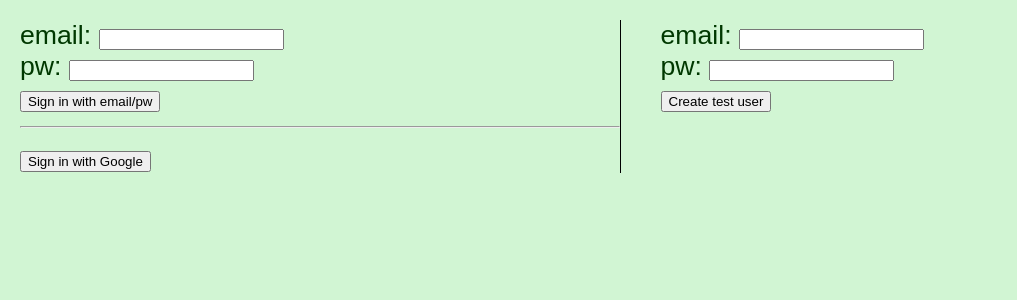
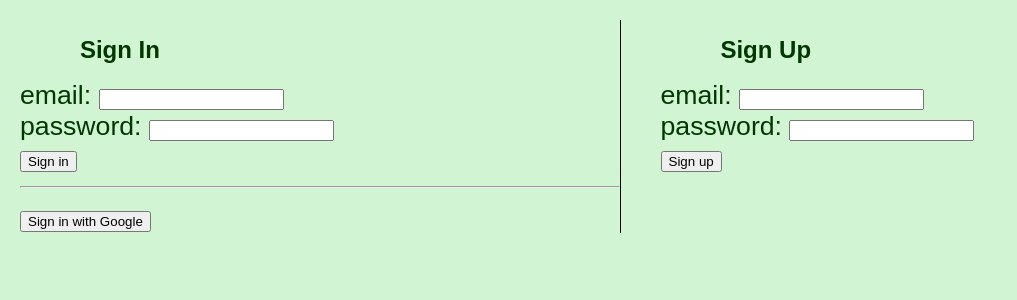
Before and after one commit to valentinavallalta/cs124-lab2, a React (Create React App) app: page / in a window 1280 px wide. Shown: the top 300 px of the page, without its empty margins (0-1017 px from the left). Built offline with nearby package versions, Linux system fonts and the light colour scheme; no server answers.

Commit message:
headers for SignInPage.js

```diff
--- a/src/SignInPage.js
+++ b/src/SignInPage.js
@@ -33,47 +33,12 @@ function SignInPage(props) {
 
     return (<div className={"login"}>
             <div className={"signIn"}>
-                {/*<h1> Sign In </h1>*/}
-                {/*{error1 && <p>"Error logging in: " {error1.message}</p>}*/}
-                {/*{error2 && <p>"Error logging in: " {error2.message}</p>}*/}
-                {/*<label htmlFor='email'>email: </label>*/}
-                {/*<br/>*/}
-                {/*<input type="text" id='email' value={email}*/}
-                {/*       onChange={e=>setEmail(e.target.value)}/>*/}
-                {/*<br/>*/}
-                {/*<label htmlFor='pw'>password: </label>*/}
-                {/*<br/>*/}
-                {/*<input type="text" id='pw' value={pw}*/}
-                {/*       onChange={e=>setPw(e.target.value)}/>*/}
-                {/*<br/>*/}
-                {/*<button onClick={() =>signInWithEmailAndPassword(email, pw)}>*/}
-                {/*    Sign in*/}
-                {/*</button>*/}
-
-                {/*<hr/>*/}
-                {/*<button onClick={() => signInWithGoogle()}>*/}
-                {/*    Sign in with Google*/}
-                {/*</button>*/}
+                <h1> Sign In </h1>
                 <SignIn auth={props.auth}/>
             </div>
 
             <div className={"signUp"}>
-                {/*<h1> Sign up </h1>*/}
-                {/*{signUperror && <p>"Error signing up: " {signUperror.message}</p>}*/}
-                {/*<label htmlFor='email'>email: </label>*/}
-                {/*<br/>*/}
-                {/*<input type="text" id='email' value={email}*/}
-                {/*       onChange={e=>setEmail(e.target.value)}/>*/}
-                {/*<br/>*/}
-                {/*<label htmlFor='pw'>password: </label>*/}
-                {/*<br/>*/}
-                {/*<input type="text" id='pw' value={pw}*/}
-                {/*       onChange={e=>setPw(e.target.value)}/>*/}
-                {/*<br/>*/}
-                {/*<button onClick={() =>*/}
-                {/*    createUserWithEmailAndPassword(email, pw)}>*/}
-                {/*    Sign Up*/}
-                {/*</button>*/}
+                <h1> Sign Up </h1>
                 <SignUp auth={props.auth}/>
             </div>
         </div>
@@ -106,12 +71,12 @@ function SignIn(props) {
         <input type="text" id='email' value={email}
                onChange={e=>setEmail(e.target.value)}/>
         <br/>
-        <label htmlFor='pw'>pw: </label>
+        <label htmlFor='pw'>password: </label>
         <input type="text" id='pw' value={pw}
                onChange={e=>setPw(e.target.value)}/>
         <br/>
         <button onClick={() =>signInWithEmailAndPassword(email, pw)}>
-            Sign in with email/pw
+            Sign in
         </button>
 
         <hr/>
@@ -142,13 +107,13 @@ function SignUp(props) {
         <input type="text" id='email' value={email}
                onChange={e=>setEmail(e.target.value)}/>
         <br/>
-        <label htmlFor='pw'>pw: </label>
+        <label htmlFor='pw'>password: </label>
         <input type="text" id='pw' value={pw}
                onChange={e=>setPw(e.target.value)}/>
         <br/>
         <button onClick={() =>
             createUserWithEmailAndPassword(email, pw)}>
-            Create test user
+            Sign up
         </button>
 
     </div>
```
